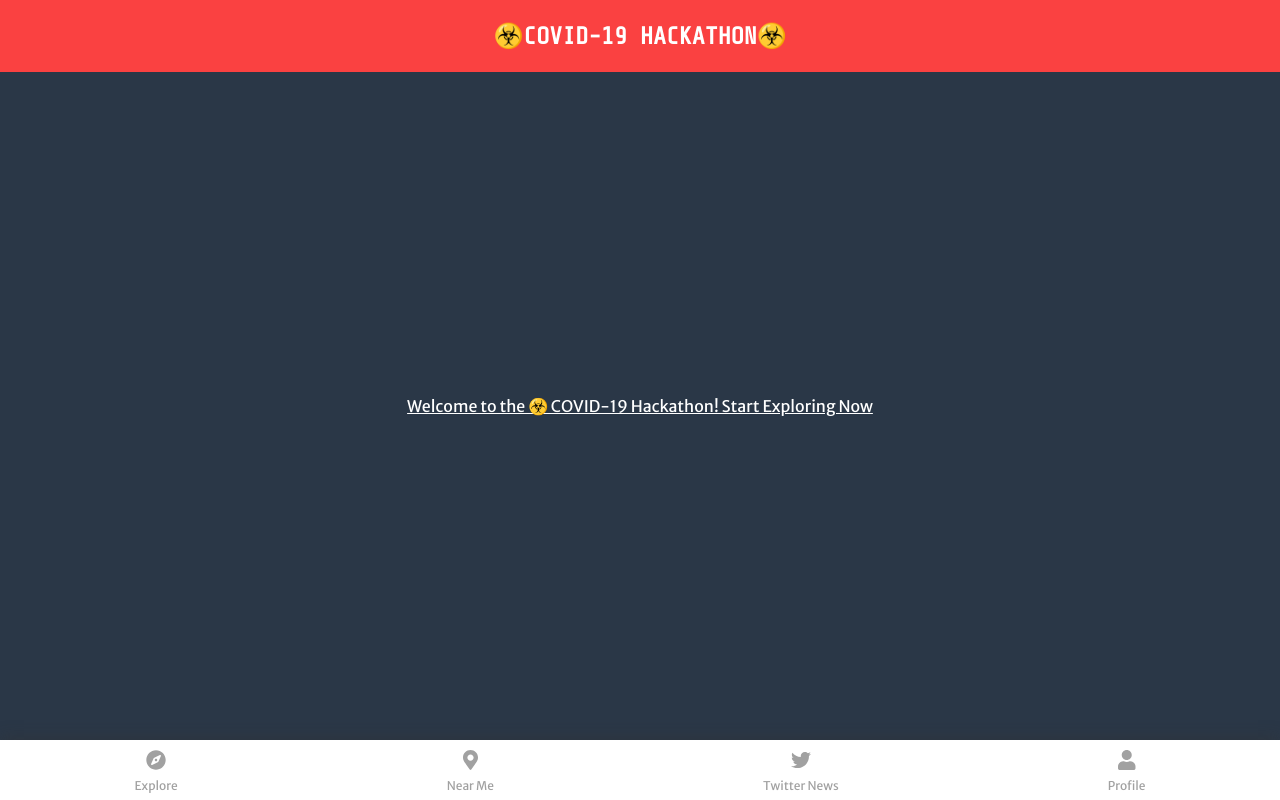
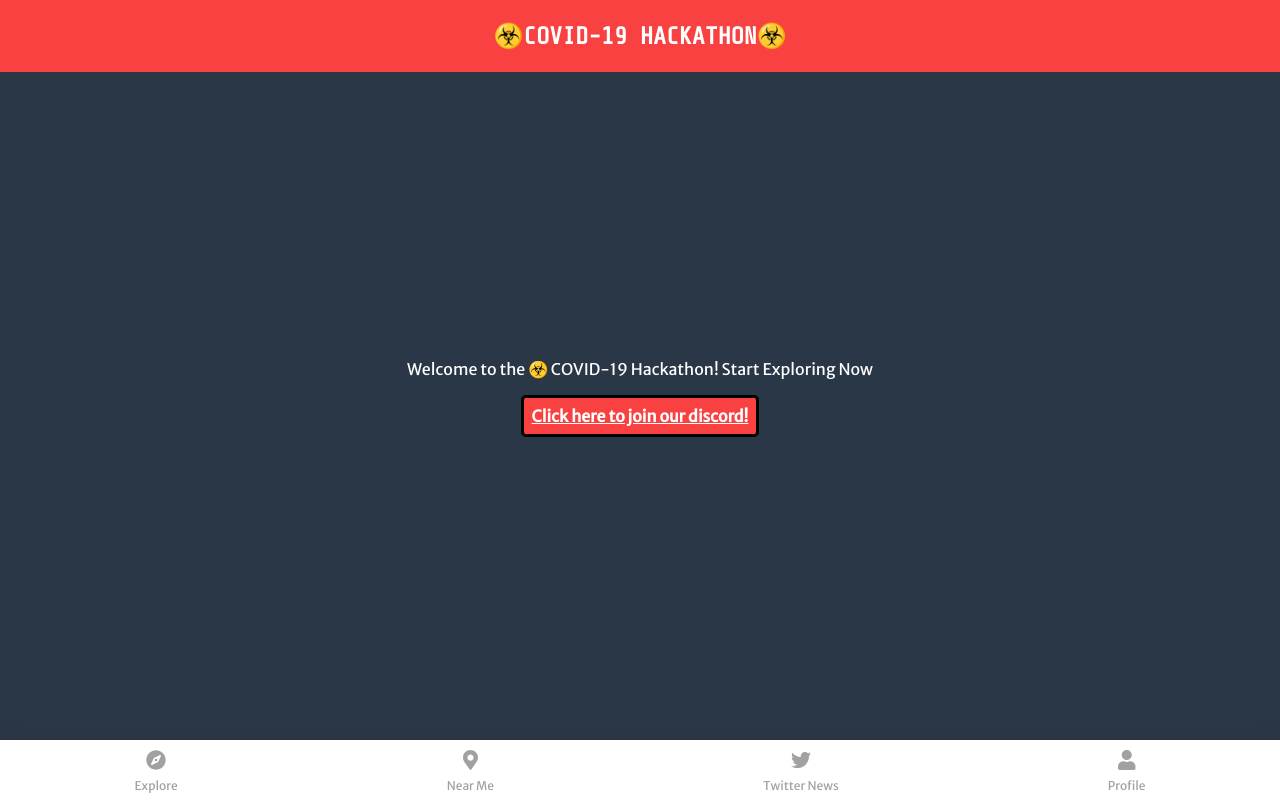
Before and after one commit to zapproject/HackTheVirus.org, a Next.js app: page / in a window 1280 px wide. Built offline with nearby package versions, Linux system fonts and the light colour scheme.

Commit message:
LANDING PAGE UPDATE WITH DISCORD BUTTON

```diff
--- /dev/null
+++ b/components/JoinDiscord.js
@@ -0,0 +1,5 @@
+const JoinDiscord = props => (
+    <div className="discord"><a href="https://discord.gg/qZG5qCm">Click here to join our discord!</a></div>
+  );
+
+  export default JoinDiscord;
--- a/components/Layout.js
+++ b/components/Layout.js
@@ -2,6 +2,7 @@ import Head from "next/head";
 
 import Header from "./Header";
 import NavBar from "./NavBar";
+import JoinDiscord from "./JoinDiscord";
 
 import "./Layout.scss";
 import "./index.scss";
--- a/components/Layout.scss
+++ b/components/Layout.scss
@@ -20,8 +20,35 @@
     color: $on-secondary;
     font-family: $core-font;
 
+    .discord {
+      border-radius: 5px;
+      border: 3px solid black;
+      text-align: center;
+      padding: .5rem;
+      font-weight: Bold;
+      background-color: #FA4141;
+      max-width: 20rem;
+      display: block;
+
+
+    }
+
+    .discord-div {
+
+    justify-content: center;
+    display: flex;
+    width: 100%;
+    padding: 1em;
+    }
+
     a {
       color: inherit;
+      text-align: center;
+    }
+    .maindiv {
+      text-align: center;
+    }
+    .containingdiv {
       text-align: center;
     }
 
--- /dev/null
+++ b/components/MainDiv.js
@@ -0,0 +1,11 @@
+import Link from "next/link";
+
+const MainDiv = props => (
+    <div className="maindiv">
+     Welcome to the ☣️ COVID-19 Hackathon! Start Exploring Now
+    </div>
+
+
+
+);
+export default MainDiv;
--- a/components/index.scss
+++ b/components/index.scss
@@ -22,6 +22,7 @@
     monospace;
   }
 
+
   #root {
     display: flex;
     flex-direction: column;
--- a/pages/index.js
+++ b/pages/index.js
@@ -1,16 +1,21 @@
 import Link from "next/link";
 
 import Layout from "../components/Layout";
+import JoinDiscord from "../components/JoinDiscord";
+import MainDiv from "../components/MainDiv";
 
 
 const Index = () => (
 <Layout>
+    <div className="containingdiv">
+        <MainDiv />
 
-    <br />
-    <Link href="/explore">
-        <a> Welcome to the ☣️ COVID-19 Hackathon! Start Exploring Now</a>
-    </Link>
+
+    <div className="discord-div"><JoinDiscord className="discord"/></div>
+    </div>
+
 </Layout>
+
 );
 
 export default Index;
```
